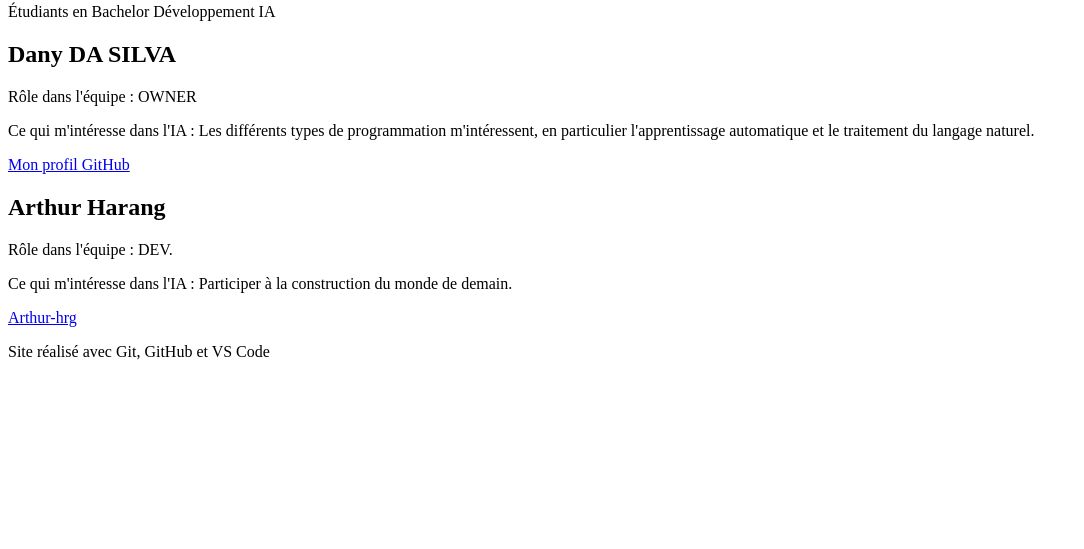
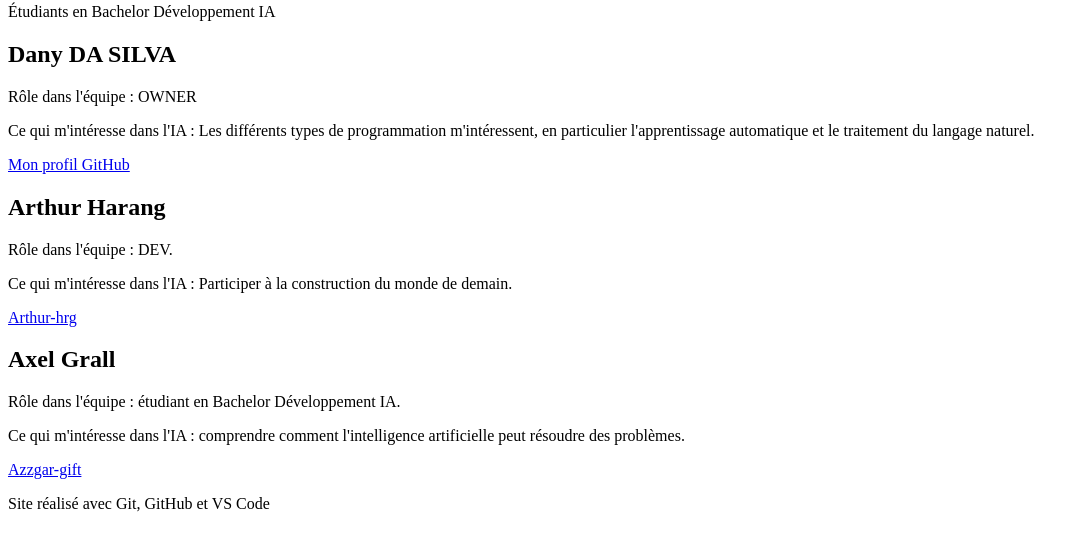
Before and after one commit to Site-Equipe/site-equipe, a plain HTML site: page index.html in a window 1280 px wide. Shown: the part 77-626 px from the top of the page, without its empty margins (0-1084 px from the left). Drawn offline with Linux system fonts and the light colour scheme.

Commit message:
Axel new

```diff
--- a/index.html
+++ b/index.html
@@ -27,7 +27,12 @@
   <a href="https://github.com/arthur-hrg">Arthur-hrg</a>
 </section>
 
-    <!-- SECTION MEMBRE 3 -->
+  <section class="membre">
+  <h2>Axel Grall</h2>
+  <p>Rôle dans l'équipe : étudiant en Bachelor Développement IA.</p>
+  <p>Ce qui m'intéresse dans l'IA : comprendre comment l'intelligence artificielle peut résoudre des problèmes.</p>
+  <a href="https://github.com/pseudo">Azzgar-gift</a>
+</section>
 
     <!-- SECTION MEMBRE 4 -->
   </main>
```
